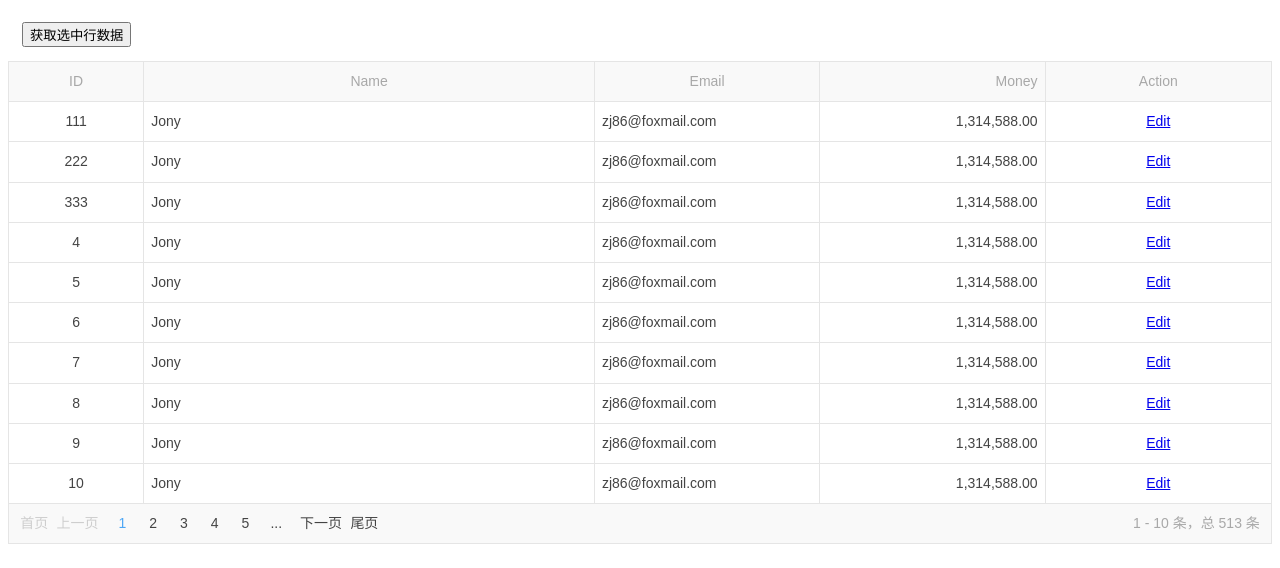
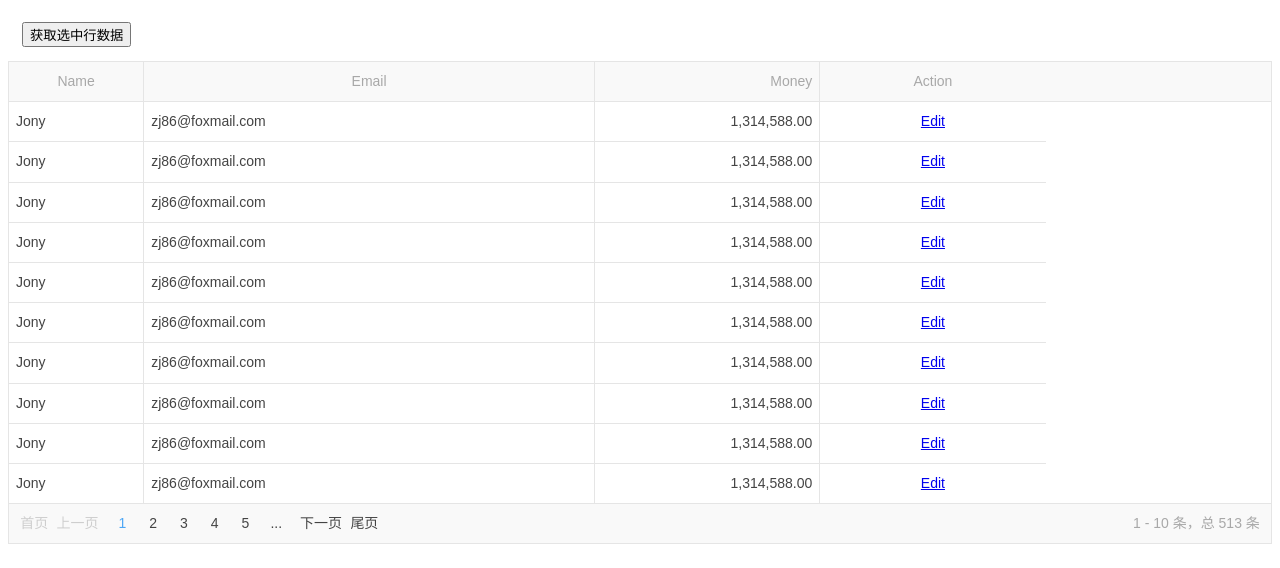
Before and after one commit to niceue/nice-grid, a plain HTML site: page index.html in a window 1280 px wide. Drawn offline with nearby package versions, Linux system fonts and the light colour scheme.

Commit message:
support hidden columns

```diff
--- a/grid.js
+++ b/grid.js
@@ -249,6 +249,7 @@
                     rowspan = (rowspan > 1) ? ' rowspan=' + rowspan : '';
                     html += '<th role="columnheader" data-index=' + j + (col.field ? ' data-field="'+ col.field : '') +'"';
                     html += ' class="'+ _className('header', col.align && 'align-'+col.align , colspan && 'colspan', col.sortable && 'sortable', colCount-1===j && 'last') + '"';
+                    if (col.hidden) html += ' style="display:none"';
                     html += colspan + rowspan + '>' + (col.title || '') + '</th>';
                 }
                 html += '</tr>';
@@ -322,7 +323,9 @@
 
                 for (j = 0; j < colCount; j++ ) {
                     col = cols[j];
-                    style = col.style ?  ' style="' + col.style + '"' : STR;
+                    style = col.hidden ? 'display:none;' : STR;
+                    if (col.style) style += col.style;
+                    if (style) style = ' style="' + style + '"';
                     // className
                     className = _className(col.align && 'align-'+col.align, colCount-1===j && 'last');
                     if (col.className) {
--- a/index.html
+++ b/index.html
@@ -38,7 +38,7 @@ $("#data_grid").grid({
 	dataSource: getGridData(513),	//模拟513条数据的数组
 	// 栏目配置，可以通过values或者formatter修改单元格显示（values为值的映射，formatter为格式化器）
     columns: [
-		{field:'id', title:'ID', width:60, values:{1:'111', 2:'222', 3:"333"}, className: "ids", align:"center"},
+		{field:'id', title:'ID', hidden:true, width:60, values:{1:'111', 2:'222', 3:"333"}, className: "ids", align:"center"},
         {field:'name', title:'Name', width:200},
 		{field:'email', title:'Email', width:100},
 		{field:'money', title:'Money', width:100, formatter:'currency', align:'right'},
```
